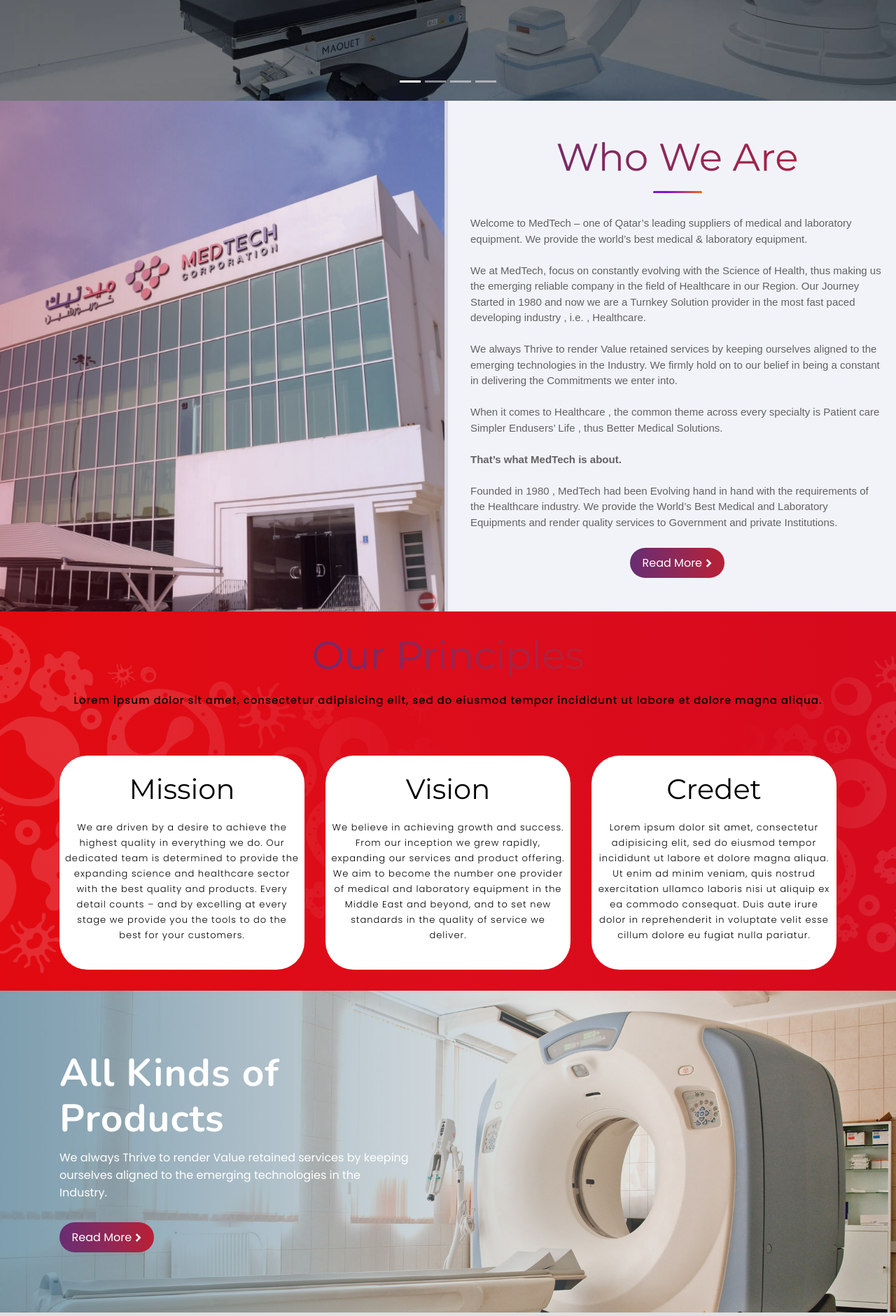
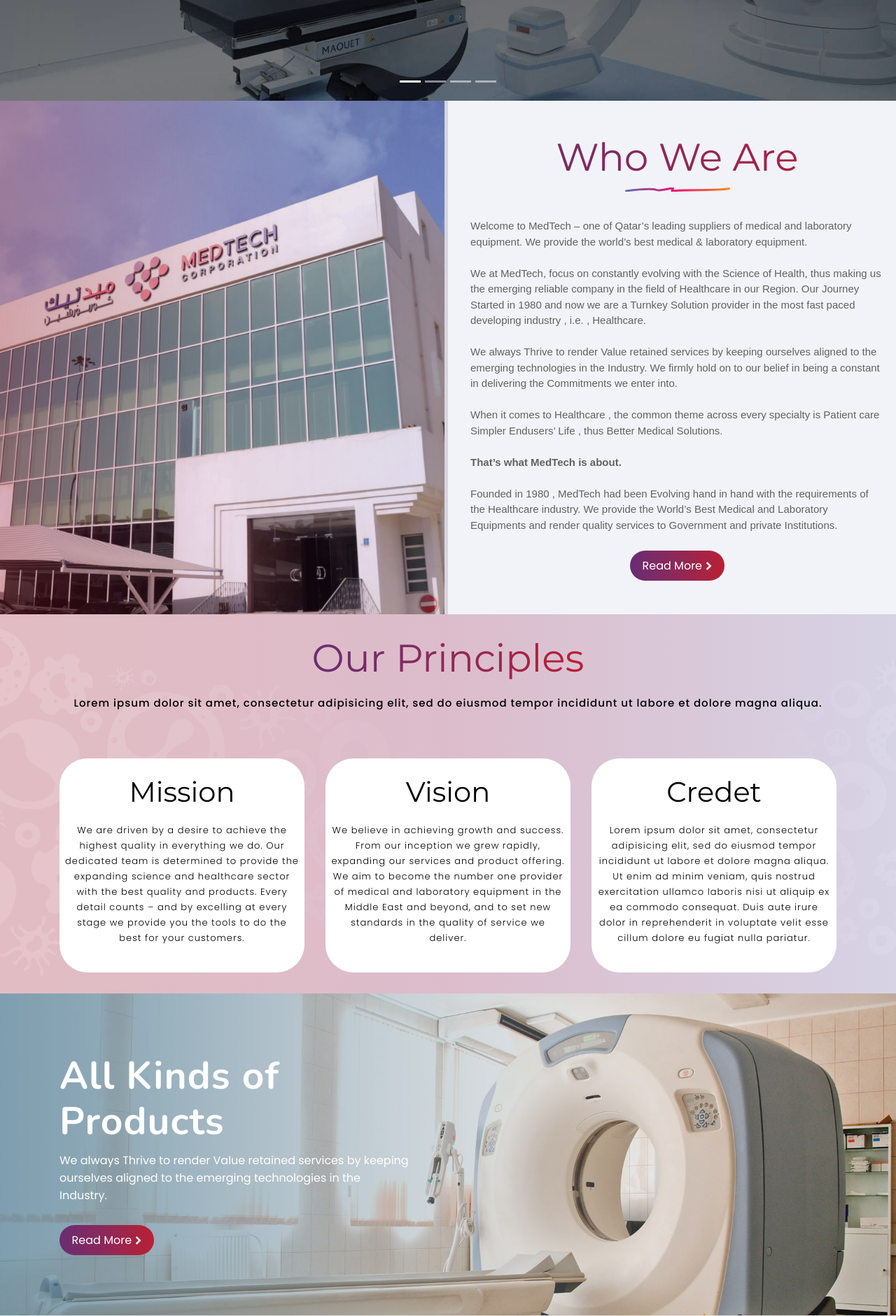
Before and after one commit to shazin07/medtech-website, a PHP site: page / in a window 1280 px wide. Shown: the part 656-2537 px from the top of the page at 70% size. Run offline with PHP 8.4, Linux system fonts and the light colour scheme; some web fonts are replaced; grey boxes are pictures that could not be loaded.

Commit message:
undeline added in all heading

```diff
--- a/assets/css/style.css
+++ b/assets/css/style.css
@@ -29,7 +29,6 @@
 
 body {
   overflow-x: hidden;
-  background-color: red;
 }
 
 :root {
@@ -802,7 +801,7 @@
   position: relative;
 }
 
-.section_simple_header::after {
+/* .section_simple_header::after {
   content: '';
   position: absolute;
   width: 70px;
@@ -813,7 +812,7 @@
   bottom: -50px;
   transform: translate(-50%);
   background: linear-gradient(45deg, #7b16d9 30%, #ff6600 100%);
-}
+} */
 
 #about  .row > [class*='col-md-6']:first-child {
   padding: 0;
@@ -3131,3 +3130,15 @@
   color: #fff;
   font-weight: 300;
 }
+
+.line_svg {
+  text-align: center;
+}
+
+.line_svg > img {
+  width: 150px;
+}
+
+.section_simple_header h3 {
+  margin-bottom: 0;
+}
--- a/index.php
+++ b/index.php
@@ -195,6 +195,9 @@
         <div class="about_content">
           <div class="section_simple_header">
             <h3>Who We Are</h3>
+            <div class="line_svg">
+              <img src="assets/img/line.svg"  alt="">
+            </div>
           </div>
             <p class="first">Welcome to MedTech – one of Qatar’s leading suppliers of medical and laboratory equipment.
               We provide the world’s best medical & laboratory equipment.
--- a/project.php
+++ b/project.php
@@ -210,6 +210,9 @@
       <div class="col-md-7">
         <div class="join_us_content">
           <h1>Join With Us</h1>
+            <div class="line_svg">
+              <img src="assets/img/line.svg"  alt="">
+            </div>
           <p>Lorem ipsum dolor sit amet, consectetur adipisicing elit, sed do eiusmod
           tempor incididunt ut labore et dolore magna aliqua. Ut enim ad minim veniam,
           quis nostrud exercitation ullamco laboris nisi ut aliquip ex ea commodo
```
Also changed, not shown: assets/img/line.svg (added).
